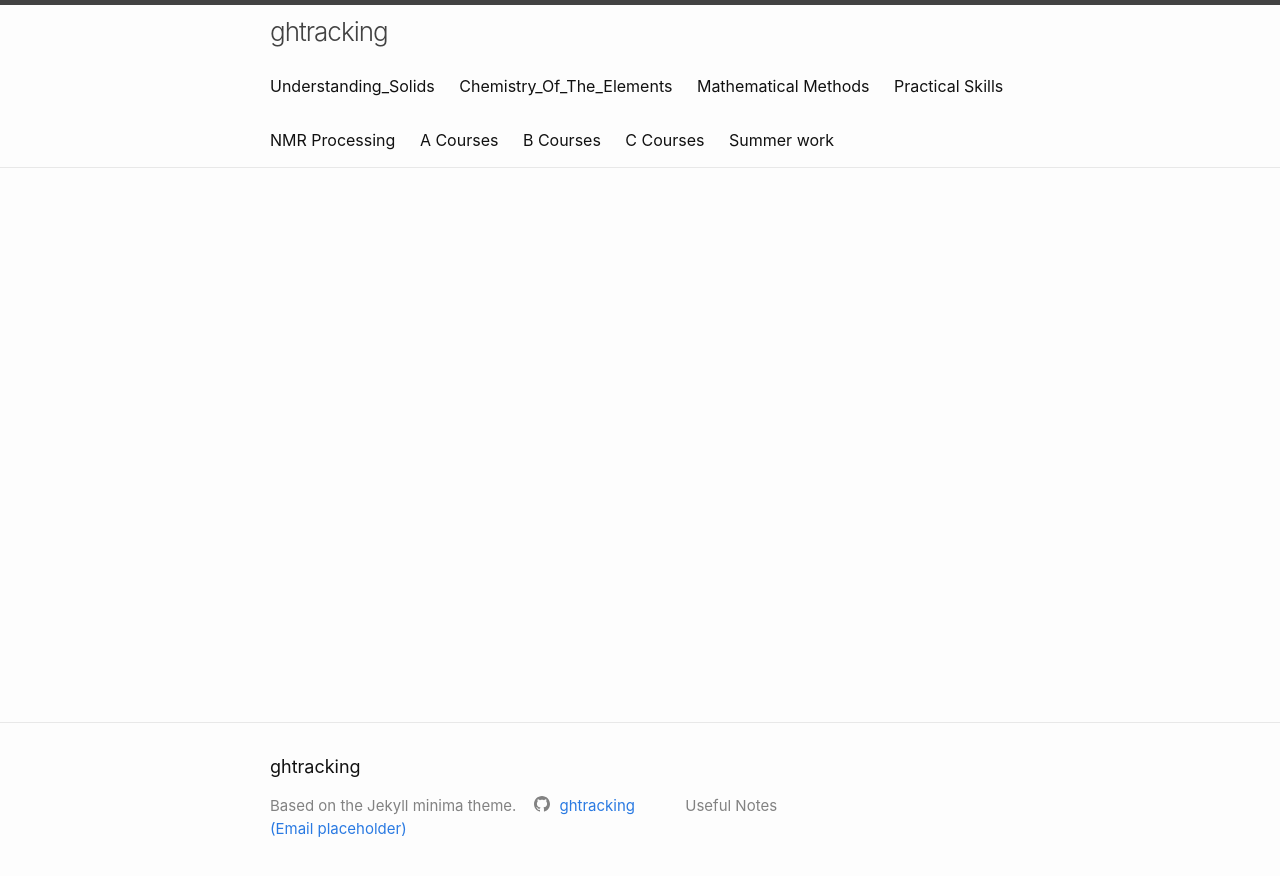
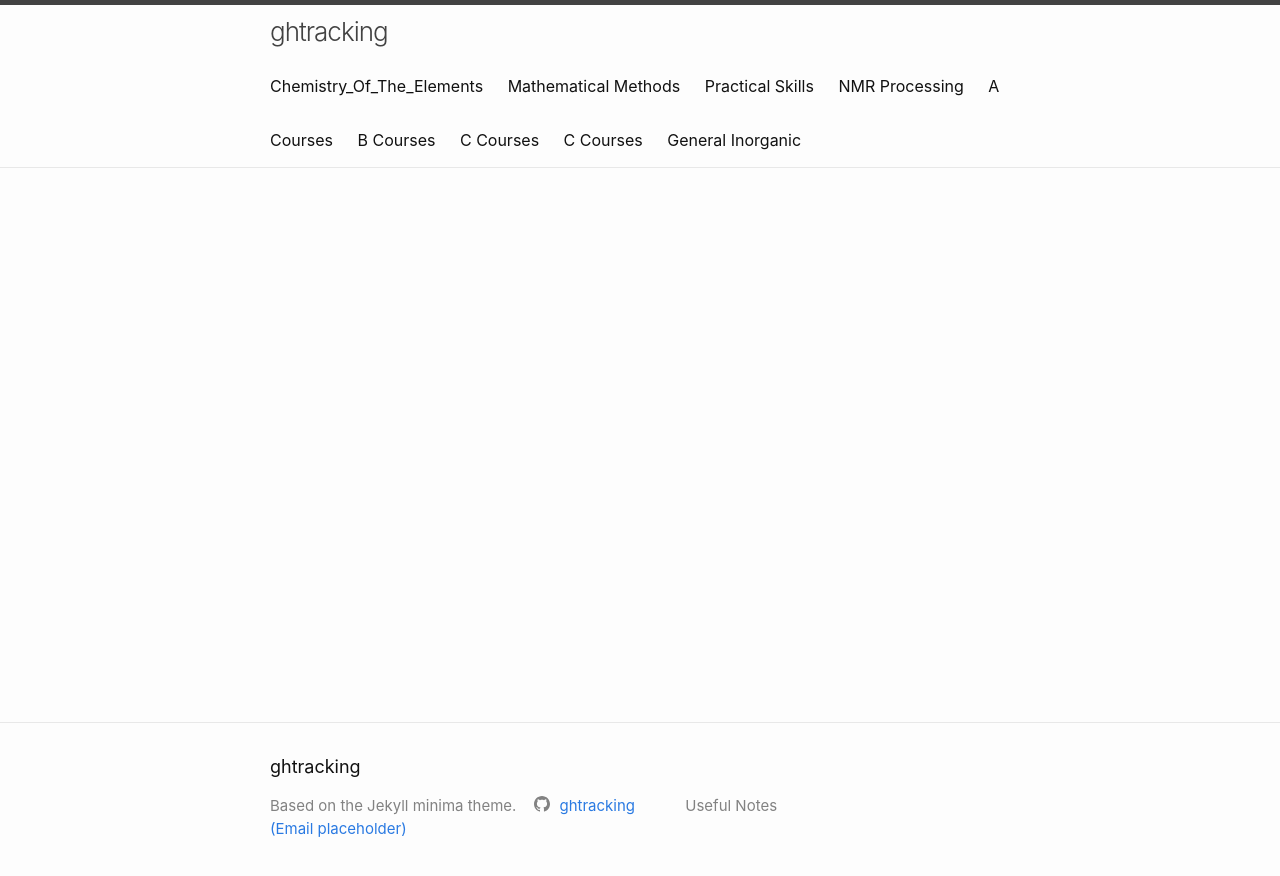
Before and after one commit to ghTracking/ghtracking.github.io, a Jekyll site: the page built from index.markdown, in a window 1280 px wide. Shown: the top 876 px of the page. Built offline with Jekyll 4.4.1, drawn with Linux system fonts in a browser that asks for light colours.

Commit message:
Added General Inorganic to exceptions for output in header

```diff
--- a/_includes/header.html
+++ b/_includes/header.html
@@ -26,6 +26,7 @@
     or collection.label contains 'B_Courses' \
     or collection.label contains 'C_Courses' \
     or collection.label contains 'summer_work' \
+    or collection.label contains 'General_Inorganic' \
     or collection.label contains 'Statistics' %}
     {% else %}
     {% for page in site.[collection.label]] %}
@@ -41,7 +42,8 @@
     <a class="page-link" href="{{ "/A_Courses" | relative_url }}"> A Courses </a>
     <a class="page-link" href="{{ "/B_Courses" | relative_url }}"> B Courses </a>
     <a class="page-link" href="{{ "/C_Courses" | relative_url }}"> C Courses </a>
-    <a class="page-link" href="{{ "/summer_work" | relative_url }}"> Summer work </a>
+    <a class="page-link" href="{{ "/summer_work" | relative_url }}"> C Courses </a>
+    <a class="page-link" href="{{ "/General_Inorganic" | relative_url }}"> General Inorganic </a>
     {% endif %}
   </div>
   </nav>
```
